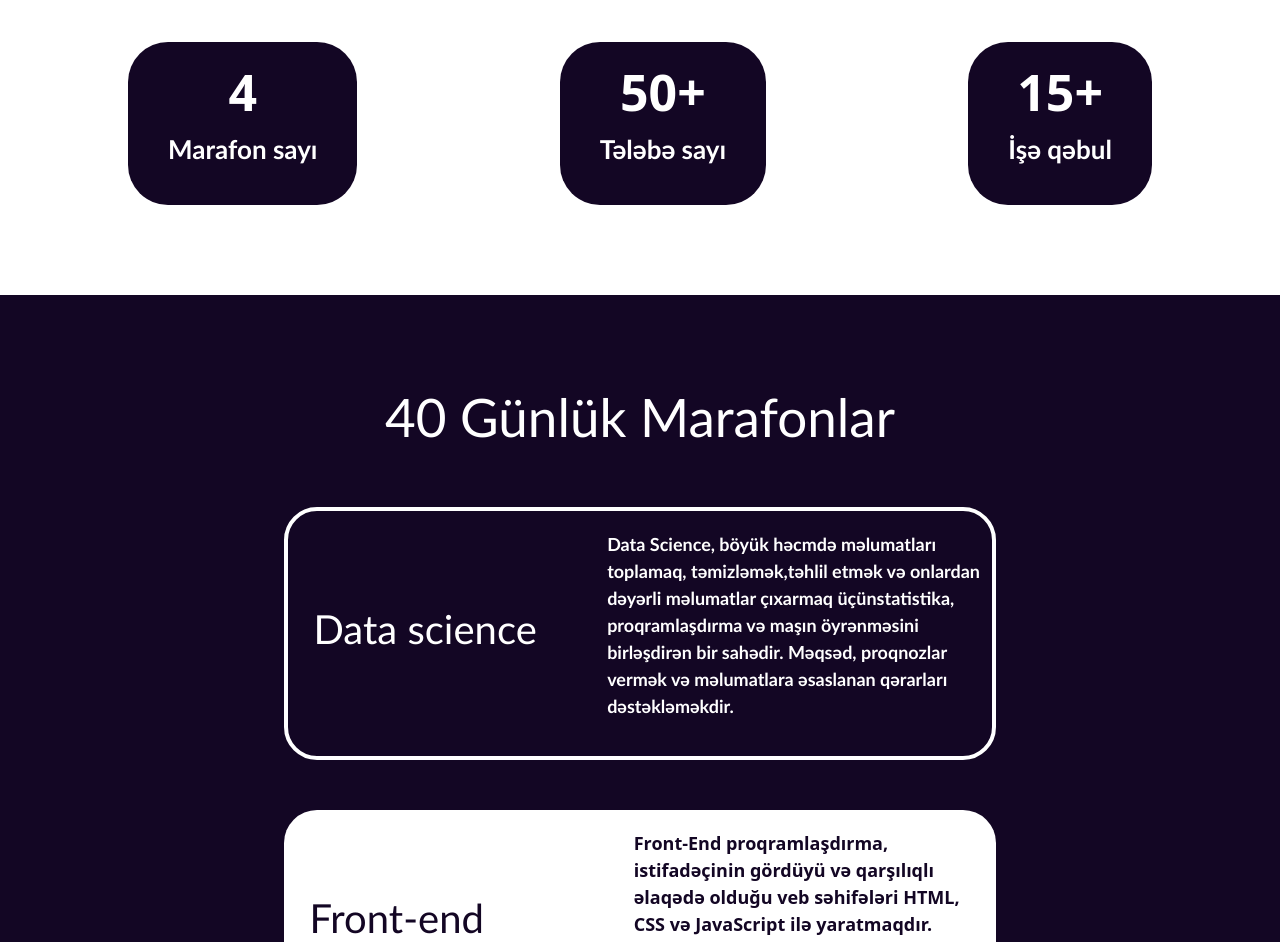
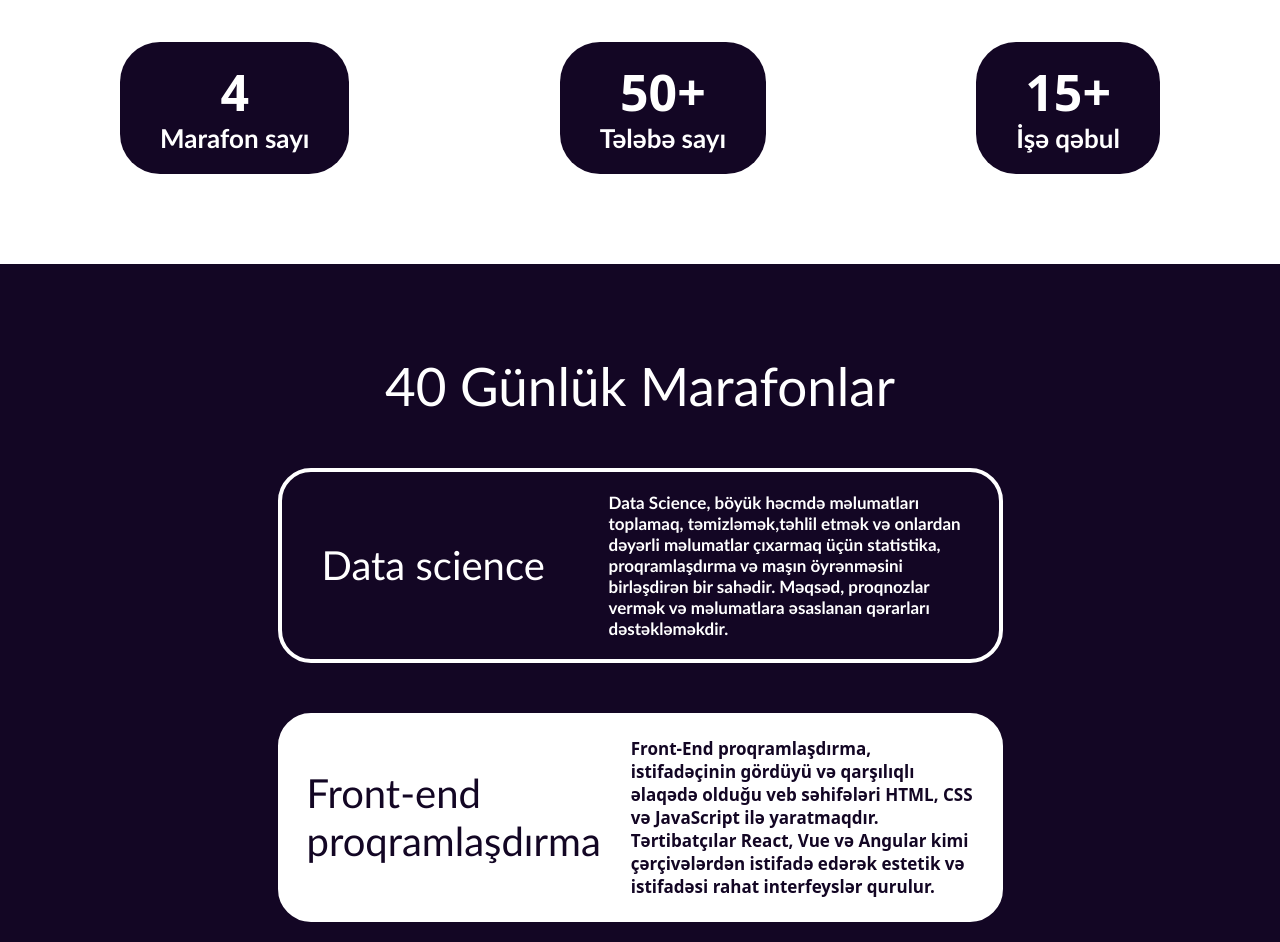
Before and after one commit to Saleh545/MyMentor, a React (Vite) app: page / in a window 1280 px wide. Shown: the part 820-1762 px from the top of the page. Built offline with nearby package versions, Linux system fonts and the light colour scheme.

Commit message:
accordion

```diff
--- a/src/Pages/Home.jsx
+++ b/src/Pages/Home.jsx
@@ -60,7 +60,7 @@ const Home = () => {
                 <p>
                   Data Science, böyük həcmdə məlumatları toplamaq,
                   təmizləmək,təhlil etmək və onlardan dəyərli məlumatlar
-                  çıxarmaq üçünstatistika, proqramlaşdırma və maşın öyrənməsini
+                  çıxarmaq üçün statistika, proqramlaşdırma və maşın öyrənməsini
                   birləşdirən bir sahədir. Məqsəd, proqnozlar vermək və
                   məlumatlara əsaslanan qərarları dəstəkləməkdir.
                 </p>
--- a/src/Sass/base.scss
+++ b/src/Sass/base.scss
@@ -1,11 +1,16 @@
 *{
     margin: 0;
     padding: 0;
-    box-sizing: border-box;
-    text-decoration: none;
-    list-style: none;
+    box-sizing: border-box !important;
+    text-decoration: none !important;
+    list-style: none !important;
+    margin-bottom: 0 !important;
+}
+body{
+line-height: normal !important;
 }
 .container{
     max-width: 1440px !important;
     margin: 0 auto !important;
+    --bs-gutter-x: 0 !important;
 }
--- a/src/Sass/pages/Home/home.scss
+++ b/src/Sass/pages/Home/home.scss
@@ -73,7 +73,7 @@
               color: #fff;
             }
             .remote {
-              margin-top: 110px;
+              margin-top: 25px;
               color: #fff;
               font-size: 19px;
             }
@@ -95,7 +95,7 @@
   }
   .numbers-section {
     padding: 0 15px;
-    margin: 90px 0;
+    margin: 90px 0 !important;
     .numbers {
       display: flex;
       @media (max-width: 576px) {
@@ -158,7 +158,7 @@
           border: 4px solid #fff;
           margin-top: 50px;
           border-radius: 33px;
-        padding: 20px 10px;
+          padding: 20px 25px;
           width: 58%;
           display: flex;
           align-items: center;
@@ -182,7 +182,7 @@
         p {
           font-family: "Gill Sans", "Gill Sans MT", Calibri, "Trebuchet MS";
           color: #fff;
-          font-size: 18px;
+          font-size: 17px;
           width: 71%;
           text-align: left;
           font-weight: 700;
@@ -200,12 +200,15 @@
         border-radius: 33px;
         column-gap: 30px;
         margin-top: 50px;
-        padding: 20px 10px;
+        padding: 20px 25px;
+        border: 4px solid #fff;
         display: flex;
         align-items: center;
         justify-content: center;
         background-color: #fff;
         width: 58%;
+        overflow-y: auto;
+
         @media (max-width: 576px) {
           width: 100%;
         }
@@ -215,7 +218,6 @@
           font-family: "Gill Sans", "Gill Sans MT", Calibri, "Trebuchet MS";
           font-size: 40px;
           width: 50%;
-          margin-left: 15px;
           @media (max-width: 576px) {
             font-size: 25px;
             width: 100%;
@@ -225,11 +227,12 @@
           }
         }
         p {
-          font-size: 18px;
+          font-size: 17px;
           color: $darkBlue;
           text-align: left;
-          width: 71%;
+          width: 68%;
           font-weight: 700;
+          text-wrap: wrap;
           @media (max-width: 576px) {
             width: 100%;
             line-height: 1.4;
@@ -339,7 +342,7 @@
         }
         .accordion-item {
           border: 3px solid $darkBlue;
-          margin-bottom: 20px;
+          margin-bottom: 20px !important;
           border-radius: 20px;
           button {
             border-radius: 20px !important;
```
Lines whose indentation alone changed are shown as unchanged.
